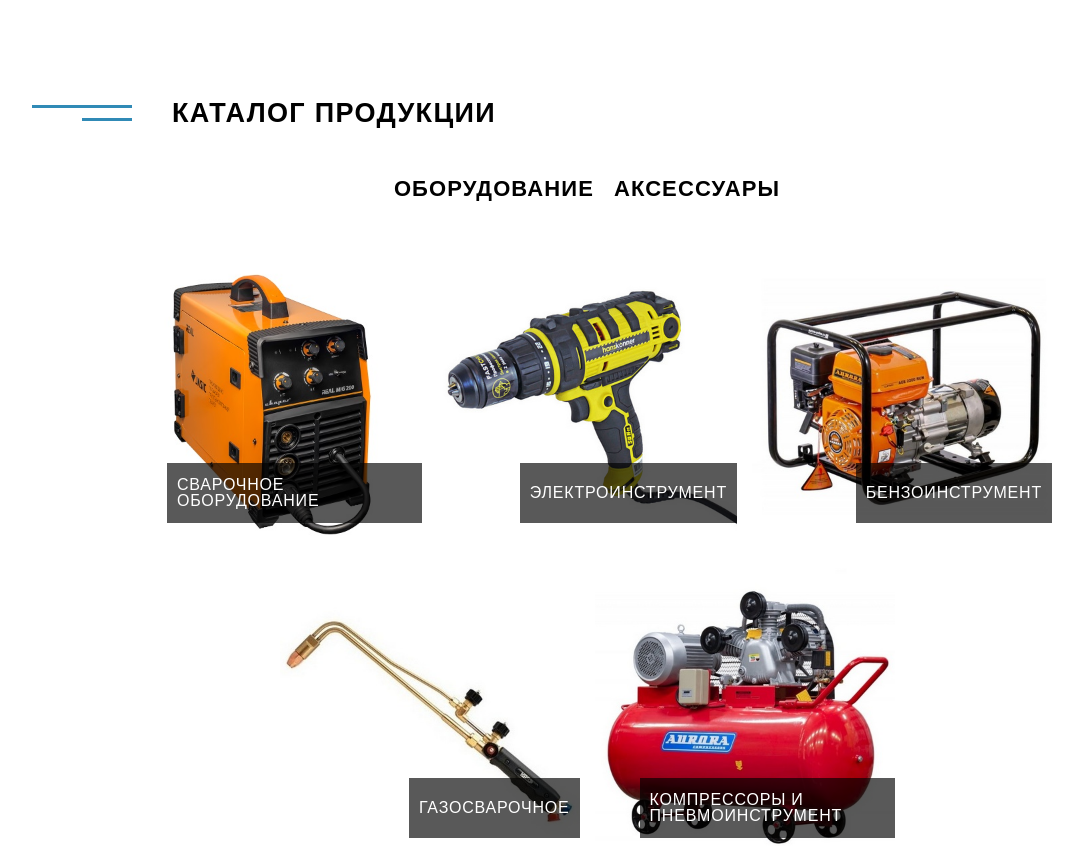
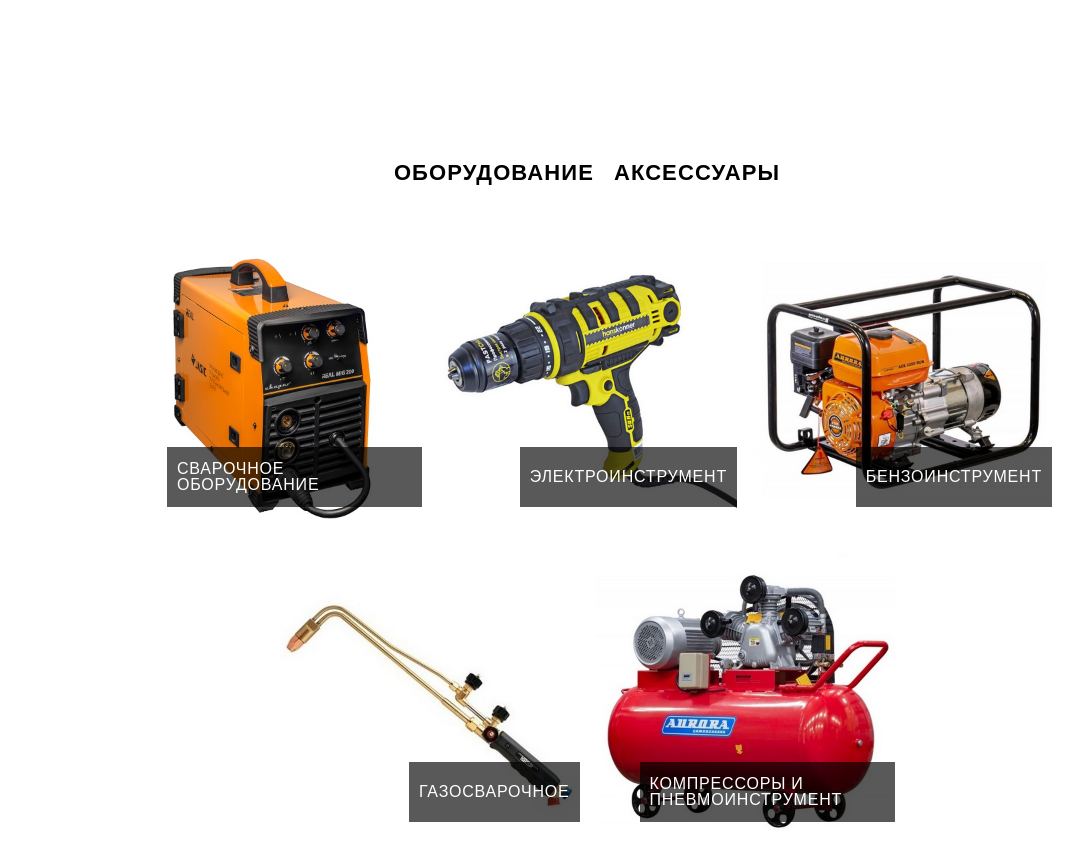
Before and after one commit to SvetlanaRyzhova98/svartorg-vue, a Nuxt app: page / in a window 1280 px wide. Shown: the part 822-1668 px from the top of the page, without its empty margins (53-1136 px from the left). Built offline with nearby package versions, Linux system fonts and the light colour scheme.

Commit message:
teg title

```diff
--- a/components/MainTitle/index.vue
+++ b/components/MainTitle/index.vue
@@ -1,7 +1,7 @@
 <template>
-    <div class="title-box">
+    <title class="title-box">
             <h3 class="title-section"><slot /></h3>
-          </div>
+    </title>
 </template>
 
 <style>
```
